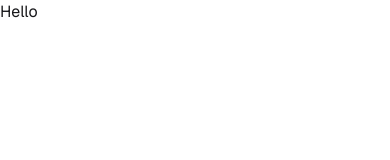
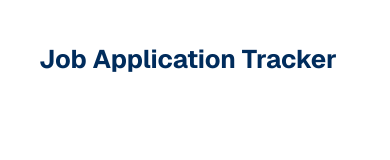
Before and after one commit to Abdullah-Al-Tamim-573/Job-Application-Tracker, a plain HTML site: page index.html in a window 390 px wide. Drawn offline with nearby package versions, Linux system fonts and the light colour scheme.

Commit message:
only add Job Application Tracker title and give it color and font weight and give it some responsiveness

```diff
--- a/index.html
+++ b/index.html
@@ -25,8 +25,15 @@
      <link rel="stylesheet" href="./css/style.css">
 
   </head>
-  <body>
-    <header>Hello</header>
+  <body class="max-w-[80%] mx-auto">
+    <header>
+            <!-- Job Application Tracker Title -->
+             <section class="mt-10 md:mt-15">
+                      <h1 class="text-[#002c5cFF]  font-bold text-[1.6rem] md:text-[2rem]">
+                             Job Application Tracker
+                      </h1>
+             </section>
+    </header>
 
     <main></main>
   </body>
```
